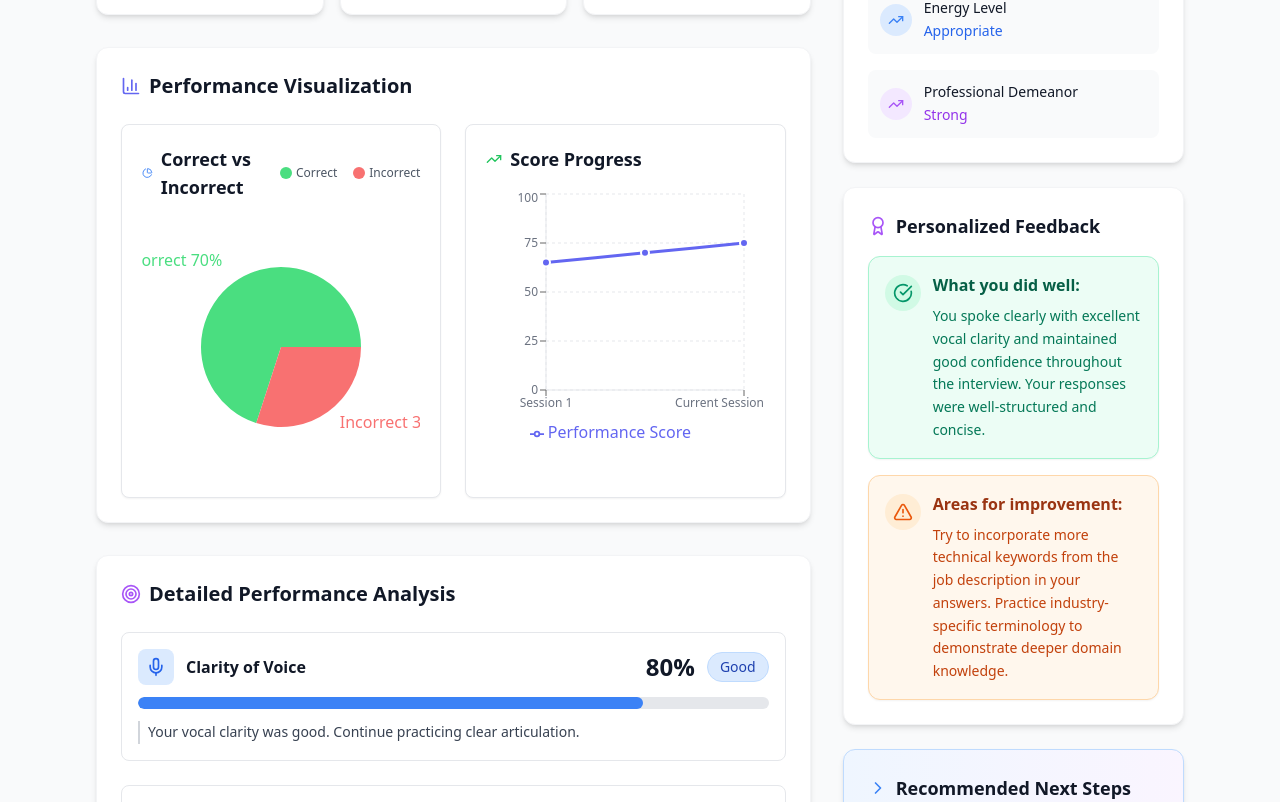
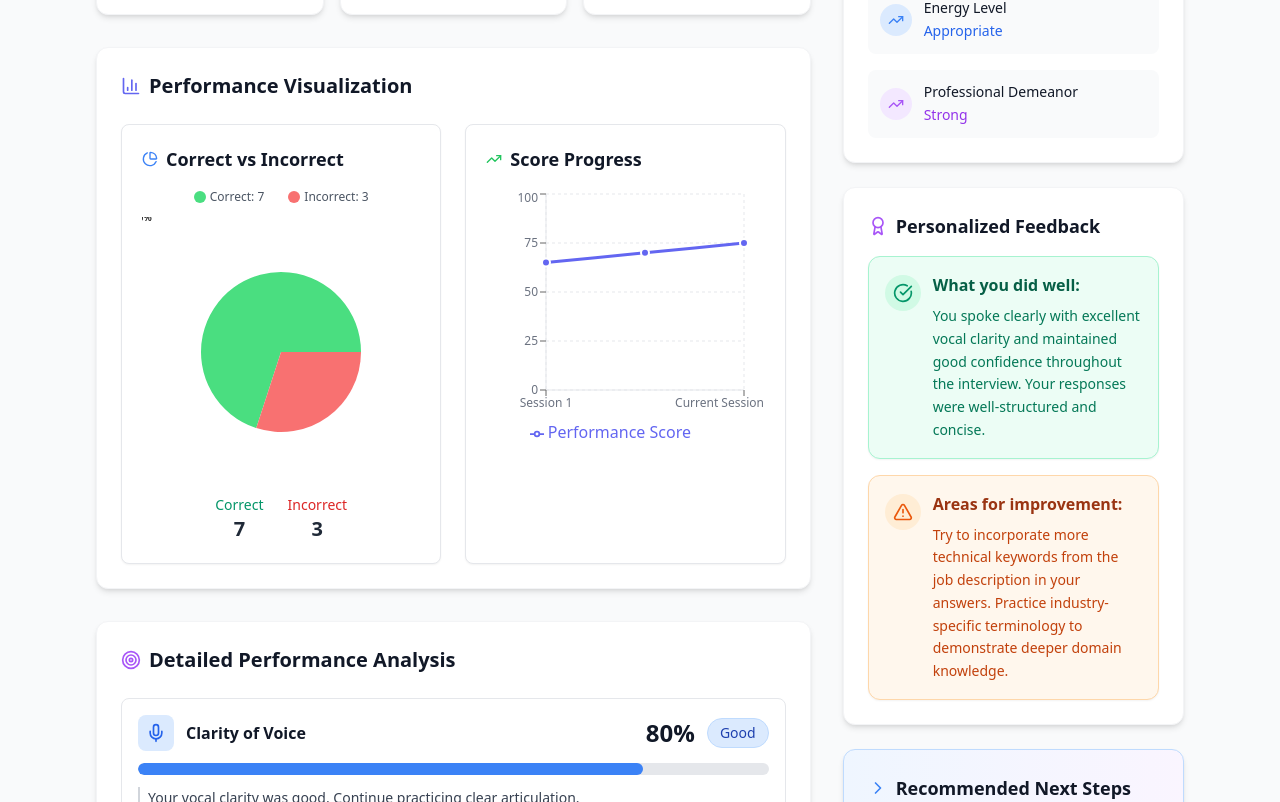
Before and after one commit to alizayadahmadriyaz/Placify-Smarter_Placements-Sharper_Talent, a React (Vite) app: page /results/1 in a window 1280 px wide. Shown: the part 878-1680 px from the top of the page. Built offline with nearby package versions, Linux system fonts and the light colour scheme.

Commit message:
fixed the lables of pie chart

```diff
--- a/src/pages/ResultsPage.jsx
+++ b/src/pages/ResultsPage.jsx
@@ -485,24 +485,39 @@ const ResultsPage = () => {
                       <PieChartIcon className="w-4 h-4 text-blue-500 mr-2" />
                       Correct vs Incorrect
                     </h3>
-                    <div className="flex items-center space-x-4">
-                      {pieData.map((entry, index) => (
-                        <div key={index} className="flex items-center space-x-1">
-                          <div className="w-3 h-3 rounded-full" style={{ backgroundColor: entry.color }}></div>
-                          <span className="text-xs text-gray-600 dark:text-gray-400">{entry.name}</span>
-                        </div>
-                      ))}
-                    </div>
                   </div>
-                  <ResponsiveContainer width="100%" height={260}>
-                    <PieChart>
+                  <div className="flex justify-center mb-3">
+                    {pieData.map((entry, index) => (
+                      <div key={index} className="flex items-center px-3">
+                        <div className="w-3 h-3 rounded-full mr-1" style={{ backgroundColor: entry.color }}></div>
+                        <span className="text-xs text-gray-600 dark:text-gray-400">{entry.name}: {entry.value}</span>
+                      </div>
+                    ))}
+                  </div>
+                  <ResponsiveContainer width="100%" height={270}>
+                    <PieChart margin={{ top: 10, right: 10, bottom: 10, left: 10 }}>
                       <Pie
                         data={pieData}
                         dataKey="value"
                         cx="50%"
                         cy="50%"
                         outerRadius={80}
-                        label={({ name, percent }) => `${name} ${(percent * 100).toFixed(0)}%`}
+                        label={({ name, percent }) => {
+                          // Smaller, more compact labels
+                          return (
+                            <text
+                              x={0}
+                              y={0}
+                              textAnchor="middle"
+                              fill="#333"
+                              fontSize={10}
+                              fontWeight="normal"
+                              dominantBaseline="central"
+                            >
+                              {`${(percent * 100).toFixed(0)}%`}
+                            </text>
+                          );
+                        }}
                         labelLine={false}
                         animationDuration={1000}
                       >
@@ -524,11 +539,19 @@ const ResultsPage = () => {
                           boxShadow: '0 4px 6px -1px rgba(0, 0, 0, 0.1)'
                         }}
                       />
-                    </PieChart>
+                      </PieChart>
                   </ResponsiveContainer>
-                </div>
-
-                {/* Line Chart with enhanced styling */}
+                  <div className="flex justify-center items-center mt-2 space-x-6 text-center">
+                    <div>
+                      <span className="text-sm font-medium block text-emerald-600">Correct</span>
+                      <span className="text-xl font-bold text-gray-800 dark:text-gray-200">{correctAnswers}</span>
+                    </div>
+                    <div>
+                      <span className="text-sm font-medium block text-red-600">Incorrect</span>
+                      <span className="text-xl font-bold text-gray-800 dark:text-gray-200">{incorrectAnswers}</span>
+                    </div>
+                  </div>
+                </div>                {/* Line Chart with enhanced styling */}
                 <div className="bg-white dark:bg-gray-900 rounded-lg border border-gray-200 dark:border-gray-700 p-5 shadow-sm hover:shadow-md transition-all duration-200">
                   <h3 className="text-lg font-semibold text-gray-900 dark:text-white mb-4 flex items-center">
                     <TrendingUp className="w-4 h-4 text-green-500 mr-2" />
```
